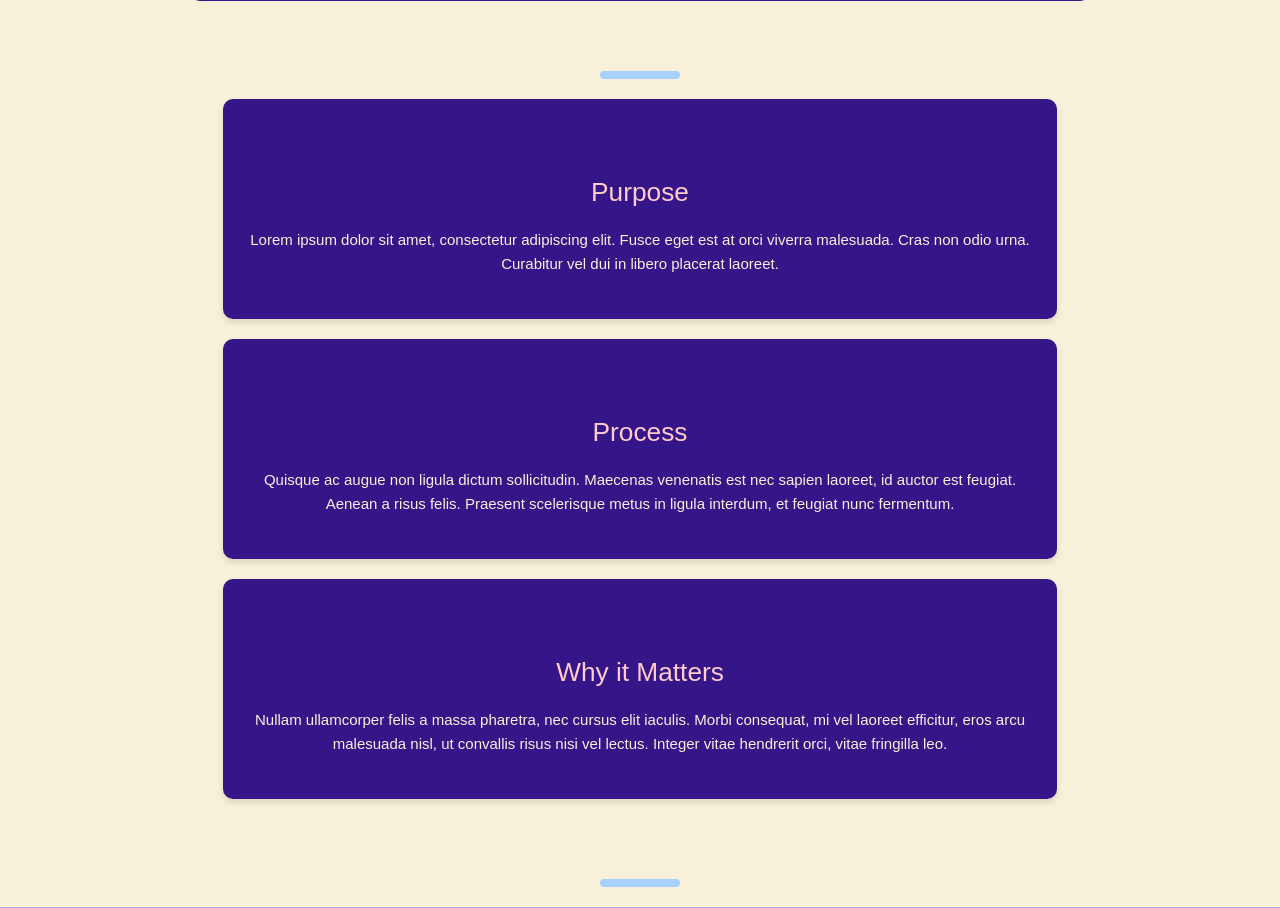
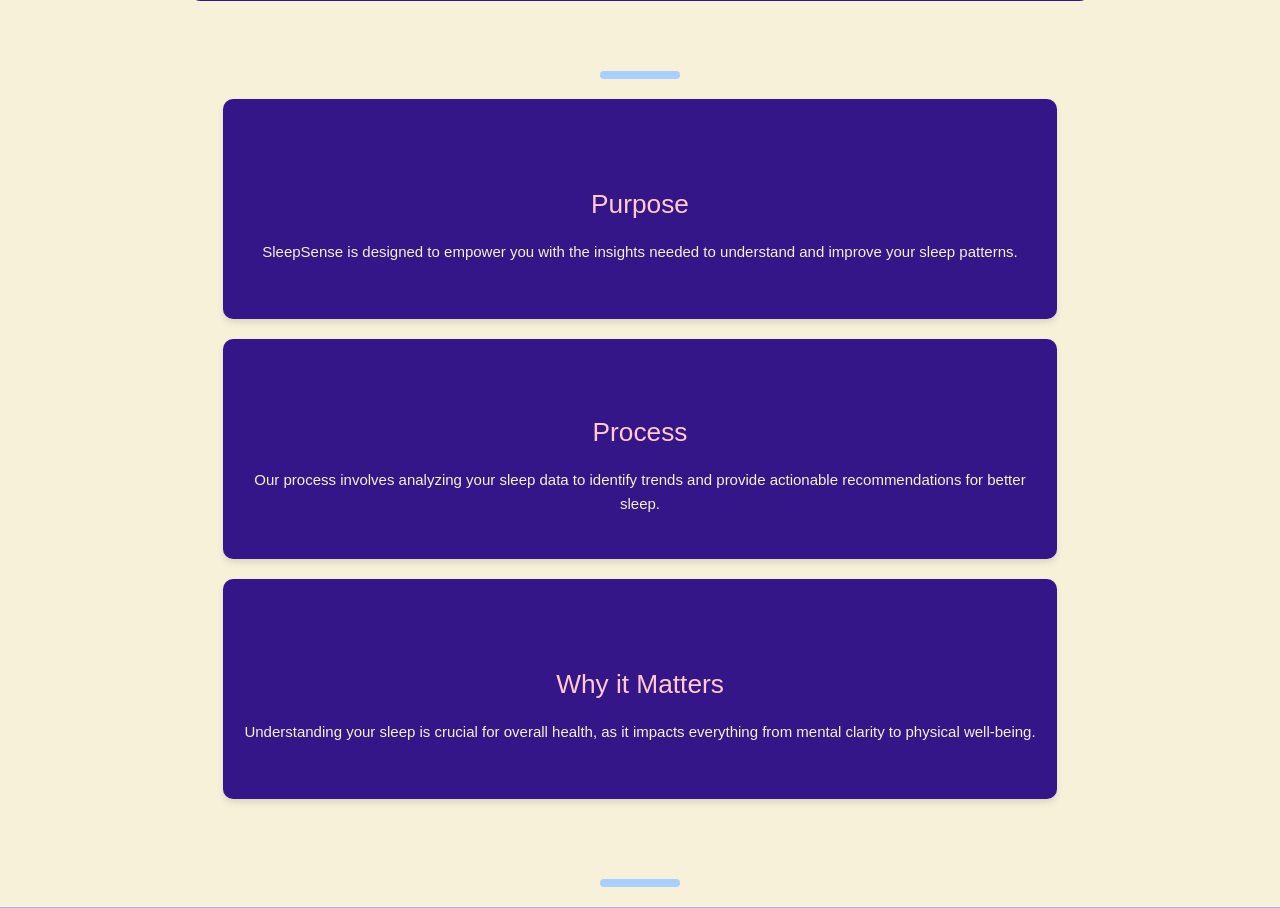
Before and after one commit to vinnieOrdobas/SleepSenseAPI, a Flask app: page /about in a window 1280 px wide. Shown: the part 309-1217 px from the top of the page. Run offline with Flask 3, Linux system fonts and the light colour scheme.

Commit message:
remove lorem ipsum text

```diff
--- a/templates/about.html
+++ b/templates/about.html
@@ -20,7 +20,7 @@
                         <h2>Purpose</h2>
                     </div>
                     <div class="card-body">
-                        <p>Lorem ipsum dolor sit amet, consectetur adipiscing elit. Fusce eget est at orci viverra malesuada. Cras non odio urna. Curabitur vel dui in libero placerat laoreet.</p>
+                        <p>SleepSense is designed to empower you with the insights needed to understand and improve your sleep patterns.</p>
                     </div>
                 </div>
             </div>
@@ -32,7 +32,7 @@
                         <h2>Process</h2>
                     </div>
                     <div class="card-body">
-                        <p>Quisque ac augue non ligula dictum sollicitudin. Maecenas venenatis est nec sapien laoreet, id auctor est feugiat. Aenean a risus felis. Praesent scelerisque metus in ligula interdum, et feugiat nunc fermentum.</p>
+                        <p>Our process involves analyzing your sleep data to identify trends and provide actionable recommendations for better sleep.</p>
                     </div>
                 </div>
             </div>
@@ -44,7 +44,7 @@
                         <h2>Why it Matters</h2>
                     </div>
                     <div class="card-body">
-                        <p>Nullam ullamcorper felis a massa pharetra, nec cursus elit iaculis. Morbi consequat, mi vel laoreet efficitur, eros arcu malesuada nisl, ut convallis risus nisi vel lectus. Integer vitae hendrerit orci, vitae fringilla leo.</p>
+                        <p>Understanding your sleep is crucial for overall health, as it impacts everything from mental clarity to physical well-being.</p>
                     </div>
                 </div>
             </div>
```
